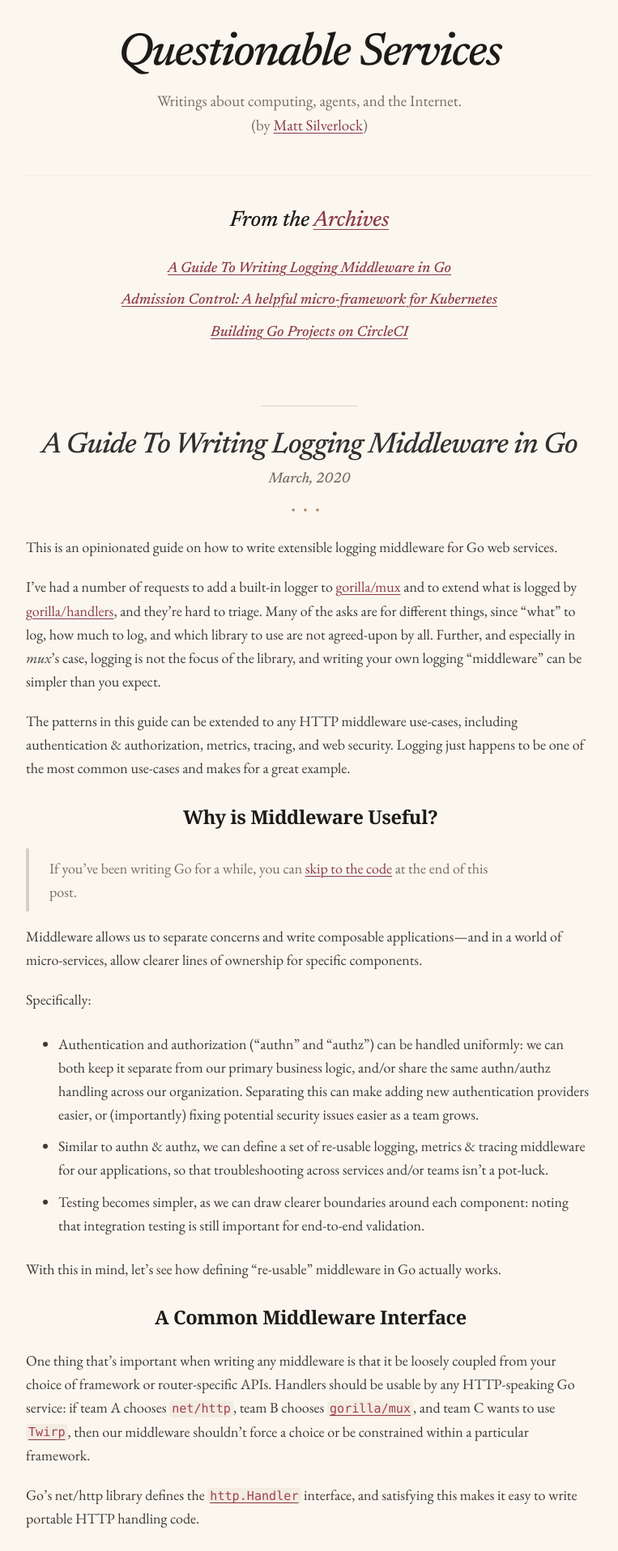
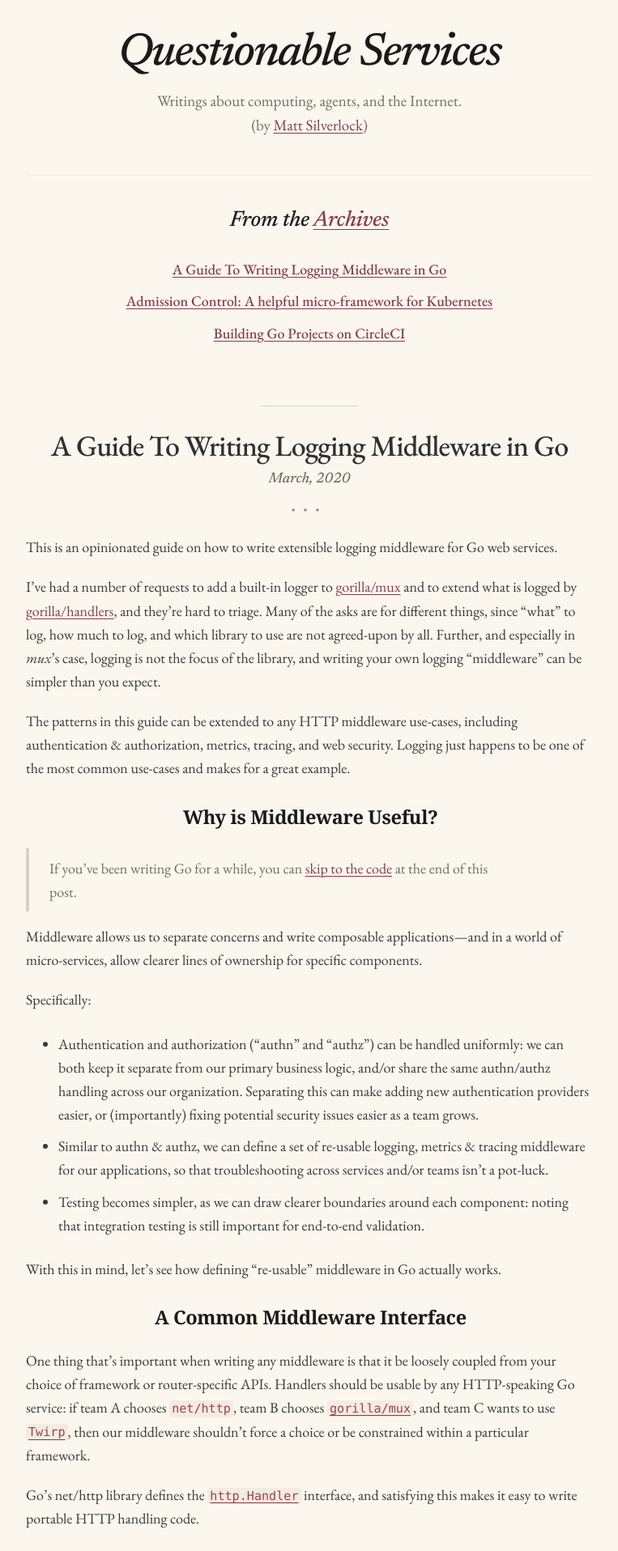
Before and after one commit to elithrar/elithrar.github.io, a Jekyll site: the page built from index.html, in a window 1280 px wide. Shown: the top 1916 px of the page at 81% size, without its empty margins (258-1021 px from the left). Built offline with Jekyll 4.4.1, drawn with Linux system fonts in a browser that asks for light colours; the list of posts is cut into pages by our own code.

Commit message:
Use upright EB Garamond for article titles

```diff
--- a/public/css/app.css
+++ b/public/css/app.css
@@ -300,10 +300,10 @@ pre code {
 
 .post-title {
   margin-bottom: 0;
-  font-family: var(--font-editorial);
+  font-family: var(--font-body);
   font-size: clamp(1.55rem, 4.5vw, 1.8rem);
   font-weight: 500;
-  font-style: italic;
+  font-style: normal;
   line-height: 1.06;
   letter-spacing: -0.025em;
 }
@@ -377,11 +377,16 @@ pre code {
   text-decoration-thickness: 2px;
 }
 
-.home-archives h2,
-.home-archives .related-posts {
+.home-archives h2 {
   font-family: var(--font-editorial);
   font-weight: 500;
   font-style: italic;
+}
+
+.home-archives .related-posts {
+  font-family: var(--font-body);
+  font-weight: 500;
+  font-style: normal;
 }
 
 .small-date {
```
